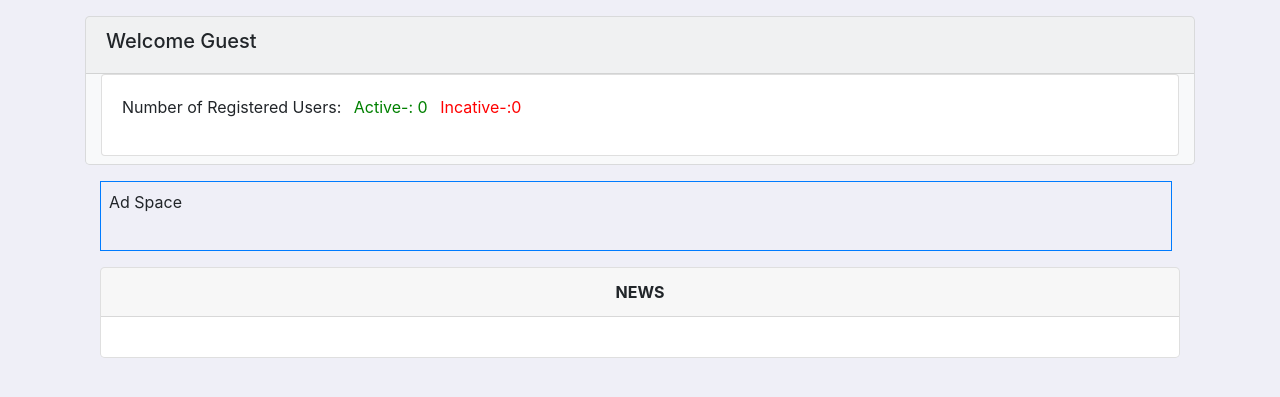
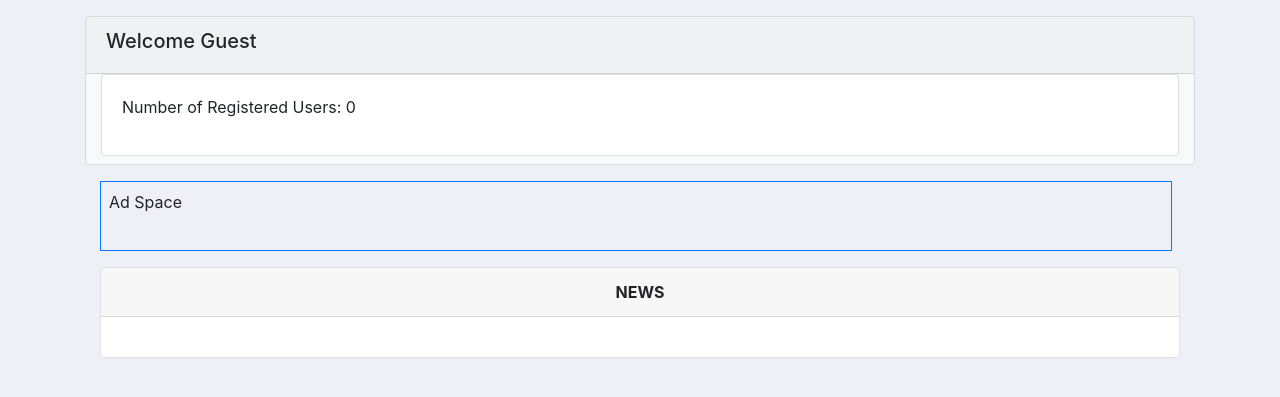
Before and after one commit to ubanitc/trency, a PHP site: page / in a window 1280 px wide. Shown: the part 56-453 px from the top of the page. Run offline with PHP 8.4, Linux system fonts and the light colour scheme; data that the repository does not hold is empty; some libraries are stand-ins or nearby versions.

Commit message:
Update index.php

```diff
--- a/index.php
+++ b/index.php
@@ -70,7 +70,7 @@ if(isset($_SESSION['userid'])){
           <?php if(isset($message)){
             ?>
 <!--          <h5>This is a super secret content for only logged in people</h5> -->
-            <?php if($user->status === 'inactive'){?>
+            <?php   if($user->status === 'inactive'){?>
                     <div class="card mb-2">
                         <div class="card-body">
 
@@ -85,9 +85,7 @@ if(isset($_SESSION['userid'])){
             $stmt = $pdo->query("SELECT * FROM users WHERE status ='active' ");
             $act = $stmt->fetchAll();
             $tham = $stmt->rowCount();
-                        $stmt = $pdo->query("SELECT * FROM users WHERE status ='inactive' ");
-                                    $act1 = $stmt->fetchAll();
-                                                $tham1 = $stmt->rowCount();
+
 
 
 
@@ -96,7 +94,7 @@ if(isset($_SESSION['userid'])){
       <div class="container mb-2">
       <div class="card">
           <div class="card-body ">
-                <p>Number of Registered Users:<span class="mr-2 ml-2" style="color:green"> Active-: <?php echo $tham ?> </span><span style="color:red"> Incative-:<?php echo $tham1 ?></span></p>
+                <p>Number of Registered Users: <?php echo $tham ?> </p>
           </div>
       </div>
       </div>
```
